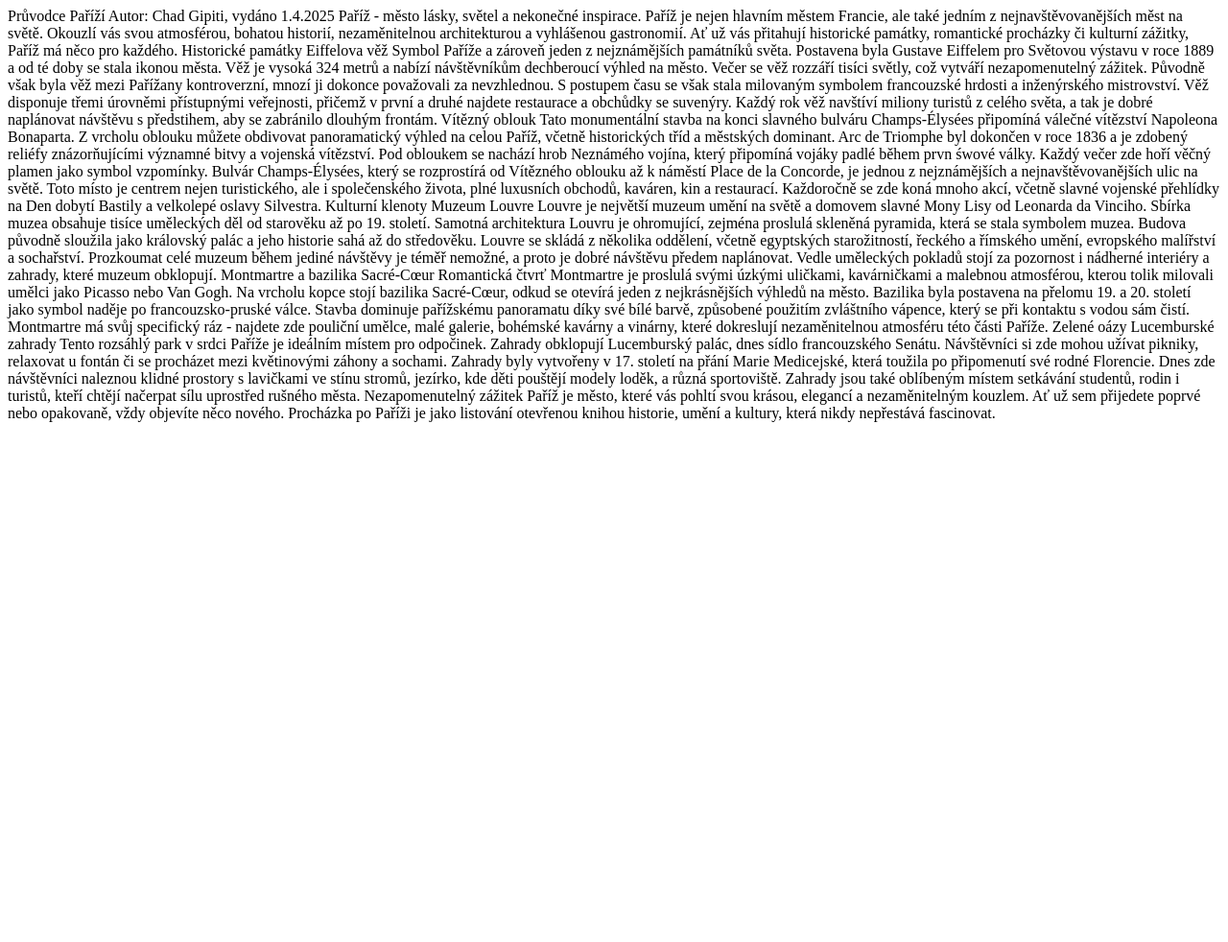
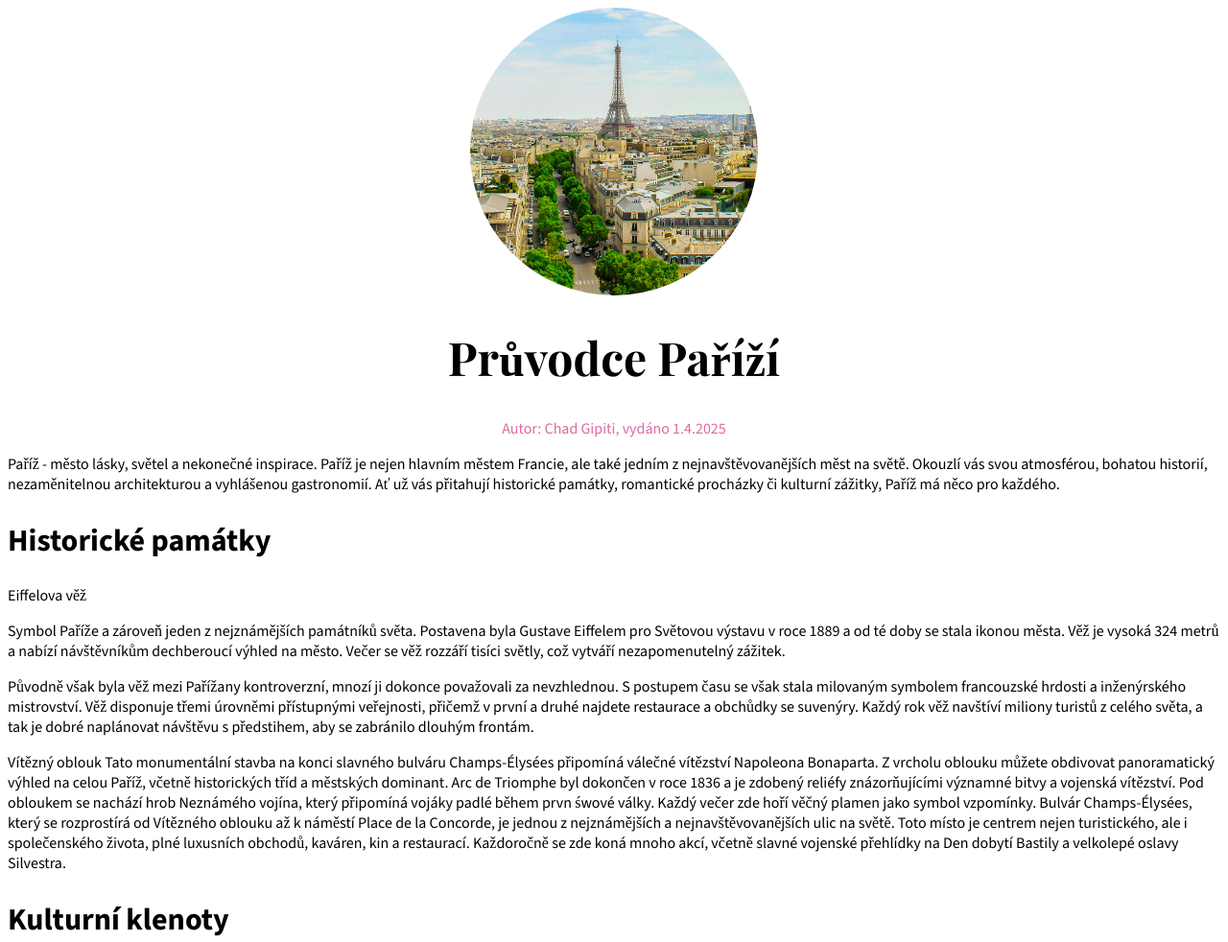
Before and after one commit to nicolezrilic/projekt-pariz, a plain HTML site: page index.html in a window 1280 px wide. Shown: the top 982 px of the page at 96% size. Before the commit the page ends 800 px from the top, so only its background shows below. Drawn offline with nearby package versions, Linux system fonts and the light colour scheme; a web font is replaced by a local one.

Commit message:
První změna

```diff
--- a/index.html
+++ b/index.html
@@ -6,30 +6,36 @@
   <title>Průvodce Paříží</title>
 
   <link rel="stylesheet" href="style.css">
+  <link rel="preconnect" href="https://fonts.googleapis.com">
+  <link rel="preconnect" href="https://fonts.gstatic.com" crossorigin>
+  <link href="https://fonts.googleapis.com/css2?family=Playfair+Display:ital,wght@0,400..900;1,400..900&display=swap" rel="stylesheet">
+  <link rel="preconnect" href="https://fonts.googleapis.com">
+  <link rel="preconnect" href="https://fonts.gstatic.com" crossorigin>
+  <link href="https://fonts.googleapis.com/css2?family=Playfair+Display:ital,wght@0,400..900;1,400..900&family=Source+Sans+3:ital,wght@0,200..900;1,200..900&display=swap" rel="stylesheet">
 </head>
 <body>
 
   <main>
 
-    <!-- ZDE OBRAZEK: pariz.jpg -->
+    <img src="./images/pariz.jpg" alt="Paříž" class="main-image">
 
-    Průvodce Paříží
+    <h1>Průvodce Paříží</h1>
 
-    Autor: Chad Gipiti, vydáno 1.4.2025
+    <div class="author">Autor: Chad Gipiti, vydáno 1.4.2025</div>
 
-    Paříž - město lásky, světel a nekonečné inspirace. Paříž je nejen hlavním městem Francie, ale také jedním z nejnavštěvovanějších měst na světě. Okouzlí vás svou atmosférou, bohatou historií, nezaměnitelnou architekturou a vyhlášenou gastronomií. Ať už vás přitahují historické památky, romantické procházky či kulturní zážitky, Paříž má něco pro každého.
+    <p>Paříž - město lásky, světel a nekonečné inspirace. Paříž je nejen hlavním městem Francie, ale také jedním z nejnavštěvovanějších měst na světě. Okouzlí vás svou atmosférou, bohatou historií, nezaměnitelnou architekturou a vyhlášenou gastronomií. Ať už vás přitahují historické památky, romantické procházky či kulturní zážitky, Paříž má něco pro každého.</p>
 
 
 
-    Historické památky
+    <h2>Historické památky</h2>
 
-    Eiffelova věž
+    <p>Eiffelova věž</p>
 
     <!-- ZDE OBRAZEK: eiffelovka.jpg -->
 
-    Symbol Paříže a zároveň jeden z nejznámějších památníků světa. Postavena byla Gustave Eiffelem pro Světovou výstavu v roce 1889 a od té doby se stala ikonou města. Věž je vysoká 324 metrů a nabízí návštěvníkům dechberoucí výhled na město. Večer se věž rozzáří tisíci světly, což vytváří nezapomenutelný zážitek.
+    <p>Symbol Paříže a zároveň jeden z nejznámějších památníků světa. Postavena byla Gustave Eiffelem pro Světovou výstavu v roce 1889 a od té doby se stala ikonou města. Věž je vysoká 324 metrů a nabízí návštěvníkům dechberoucí výhled na město. Večer se věž rozzáří tisíci světly, což vytváří nezapomenutelný zážitek.</p>
 
-    Původně však byla věž mezi Pařížany kontroverzní, mnozí ji dokonce považovali za nevzhlednou. S postupem času se však stala milovaným symbolem francouzské hrdosti a inženýrského mistrovství. Věž disponuje třemi úrovněmi přístupnými veřejnosti, přičemž v první a druhé najdete restaurace a obchůdky se suvenýry. Každý rok věž navštíví miliony turistů z celého světa, a tak je dobré naplánovat návštěvu s předstihem, aby se zabránilo dlouhým frontám.
+    <p>Původně však byla věž mezi Pařížany kontroverzní, mnozí ji dokonce považovali za nevzhlednou. S postupem času se však stala milovaným symbolem francouzské hrdosti a inženýrského mistrovství. Věž disponuje třemi úrovněmi přístupnými veřejnosti, přičemž v první a druhé najdete restaurace a obchůdky se suvenýry. Každý rok věž navštíví miliony turistů z celého světa, a tak je dobré naplánovat návštěvu s předstihem, aby se zabránilo dlouhým frontám.</p>
 
     Vítězný oblouk
 
@@ -43,7 +49,7 @@
 
 
 
-    Kulturní klenoty
+    <h2>Kulturní klenoty</h2>
 
     Muzeum Louvre
 
@@ -63,7 +69,7 @@
 
 
 
-    Zelené oázy
+    <h2>Zelené oázy</h2>
 
     Lucemburské zahrady
 
@@ -75,7 +81,7 @@
 
 
 
-    Nezapomenutelný zážitek
+    <h2>Nezapomenutelný zážitek</h2>
 
     Paříž je město, které vás pohltí svou krásou, elegancí a nezaměnitelným kouzlem. Ať už sem přijedete poprvé nebo opakovaně, vždy objevíte něco nového. Procházka po Paříži je jako listování otevřenou knihou historie, umění a kultury, která nikdy nepřestává fascinovat.
 
--- a/style.css
+++ b/style.css
@@ -2,5 +2,44 @@ html { box-sizing: border-box; }
 *, ::before, ::after { box-sizing: inherit; }
 
 body {
+    font-family: "Source Sans 3", serif;
+    font-style: normal;
 
 }
+
+.main-image {
+    border-radius: 50%;
+    margin: 0 auto;
+    display: block;
+    width: 300px;
+    height: 300px;
+}
+
+h1 {
+    font-family: Playfair Display; serif;
+    font-size: 48px;
+    text-align: center;
+}
+
+h2 {
+    font-size: 32px;
+}
+
+h3 {
+    font-size: 24px;
+    color: #dc6aa1;
+    padding: 48px;
+}
+
+.author {
+    color: #dc6aa1;
+    text-align: center;
+}
+
+
+/* .playfair-display-<uniquifier> {
+    font-family: "Playfair Display", serif;
+    font-optical-sizing: auto;
+    font-weight: <weight>;
+    font-style: normal;
+  } -->
```
